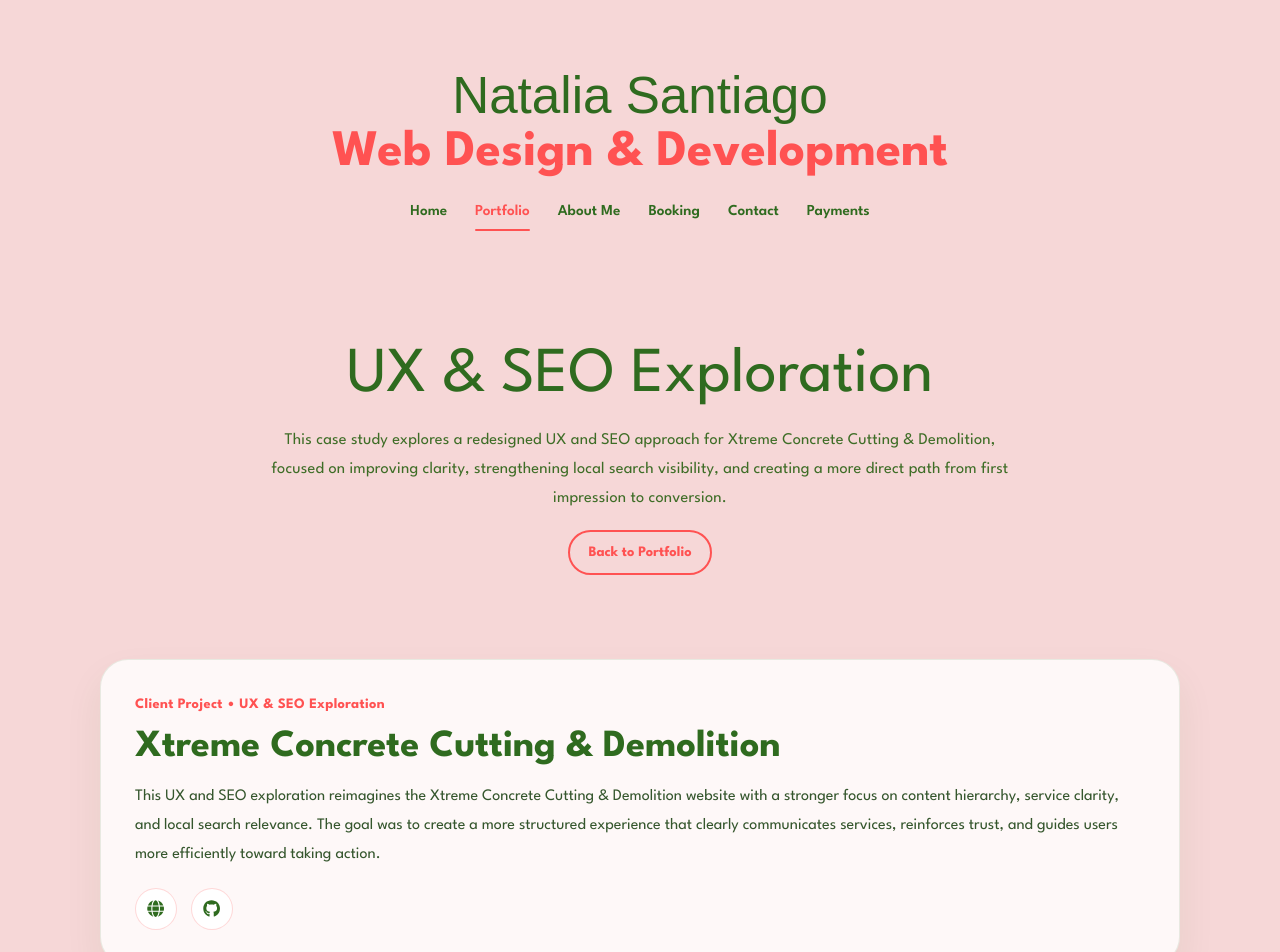
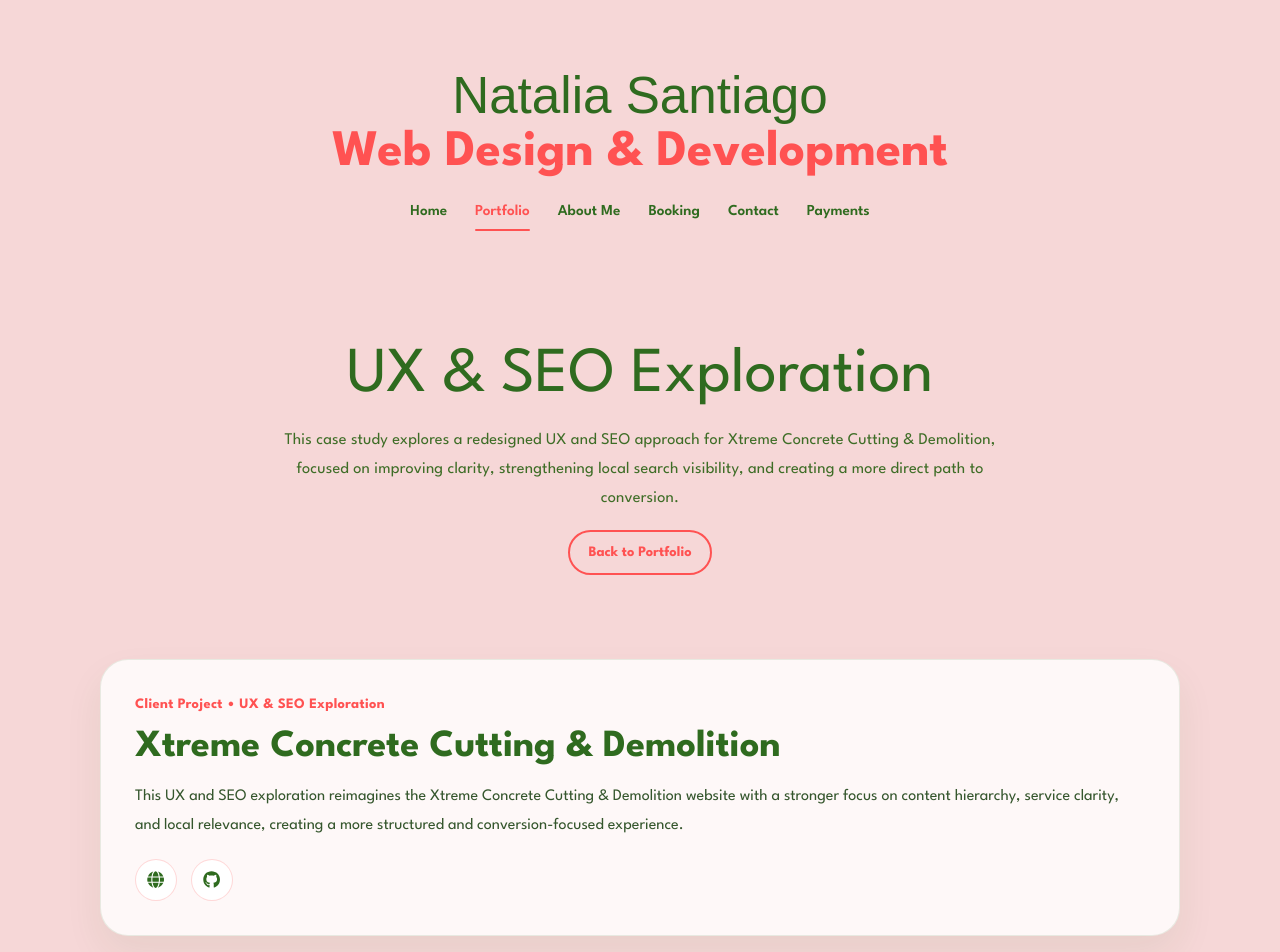
Before and after one commit to natalia-santiago/myportfolio-site, a Next.js app: page /portfolio/xtreme-concrete/ux in a window 1280 px wide. Shown: the top 952 px of the page. Built offline with nearby package versions, Linux system fonts and the light colour scheme; a web font is replaced by a local one.

Commit message:
UX and SEO exploration page updated

```diff
--- a/app/portfolio/xtreme-concrete/ux/page.tsx
+++ b/app/portfolio/xtreme-concrete/ux/page.tsx
@@ -122,10 +122,10 @@ export default function XtremeConcreteUXPage() {
           <h1 className="portfolio-title">UX &amp; SEO Exploration</h1>
 
           <p className="portfolio-intro ux-intro">
-            This case study explores a redesigned UX and SEO approach
-            for Xtreme Concrete Cutting & Demolition, focused on improving
-            clarity, strengthening local search visibility, and creating a
-            more direct path from first impression to conversion.
+            This case study explores a redesigned UX and SEO approach for
+            Xtreme Concrete Cutting & Demolition, focused on improving clarity,
+            strengthening local search visibility, and creating a more direct
+            path to conversion.
           </p>
 
           <a href="/portfolio" className="portfolio-project-ux-button">
@@ -144,12 +144,10 @@ export default function XtremeConcreteUXPage() {
             </h2>
 
             <p className="portfolio-project-description">
-              This UX and SEO exploration reimagines the Xtreme Concrete
-              Cutting & Demolition website with a stronger focus on content
-              hierarchy, service clarity, and local search relevance. The
-              goal was to create a more structured experience that clearly
-              communicates services, reinforces trust, and guides users more
-              efficiently toward taking action.
+              This UX and SEO exploration reimagines the Xtreme Concrete Cutting &
+              Demolition website with a stronger focus on content hierarchy,
+              service clarity, and local relevance, creating a more structured and
+              conversion-focused experience.
             </p>
 
             <div className="portfolio-project-links">
@@ -262,12 +260,8 @@ The UX and SEO version introduces a clearer layout, supporting content, and loca
             <h2 className="portfolio-project-title">Reflection</h2>
 
             <p className="portfolio-project-description">
-              This exploration highlights how strategic improvements to messaging,
-              structure, and conversion flow can significantly enhance both user
-              experience and search performance. By aligning content with real
-              user intent and local search behavior, the UX and SEO version
-              creates a clearer, more actionable experience without changing the
-              core business offering.
+              This exploration shows how targeted improvements to structure, messaging,
+              and conversion flow can enhance both user experience and search visibility.
             </p>
 
             <div className="ux-reflection-outcomes">
```
